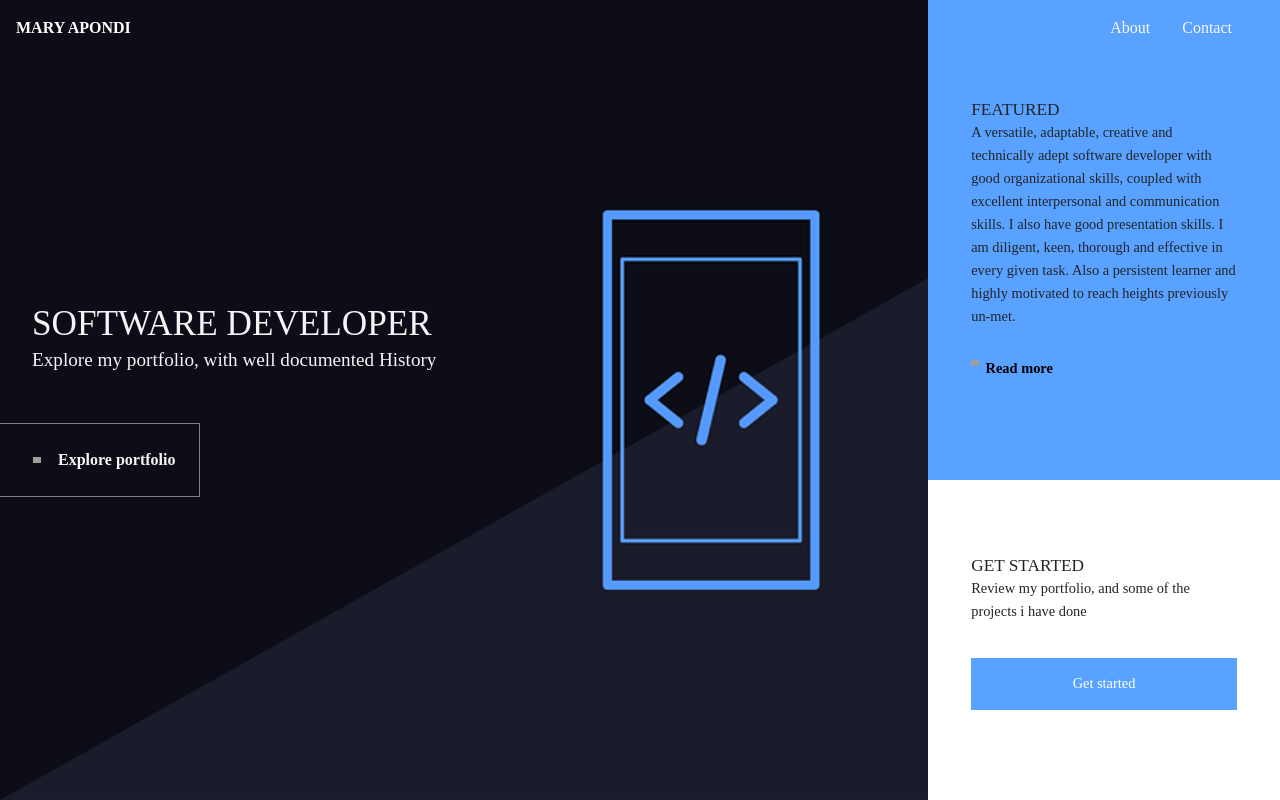
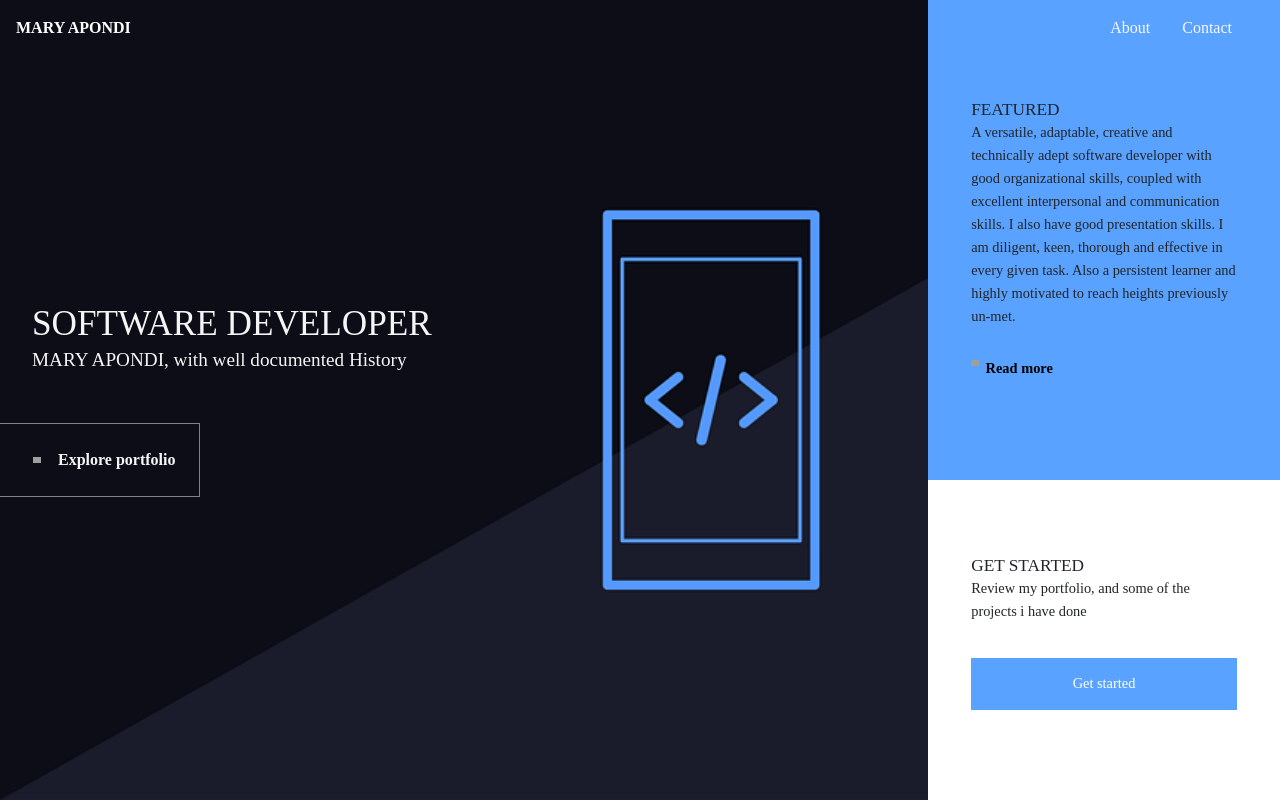
Before and after one commit to MaryApondi/portfolio, a React (Create React App) app: page / in a window 1280 px wide. Built offline with nearby package versions, Linux system fonts and the light colour scheme; grey boxes are pictures that could not be loaded.

Commit message:
changes made

```diff
--- a/src/components/Landing.js
+++ b/src/components/Landing.js
@@ -31,7 +31,7 @@ export default class Landing extends Component {
                         <h1>Software developer</h1>
                     </div>
                     <div className="anim-panel">
-                        <p>Explore my portfolio, with well documented History</p>
+                        <p>MARY APONDI, with well documented History</p>
                         <a href="/about" className="read-btn primary">Explore portfolio</a>
                     </div>
                 </div>
```
